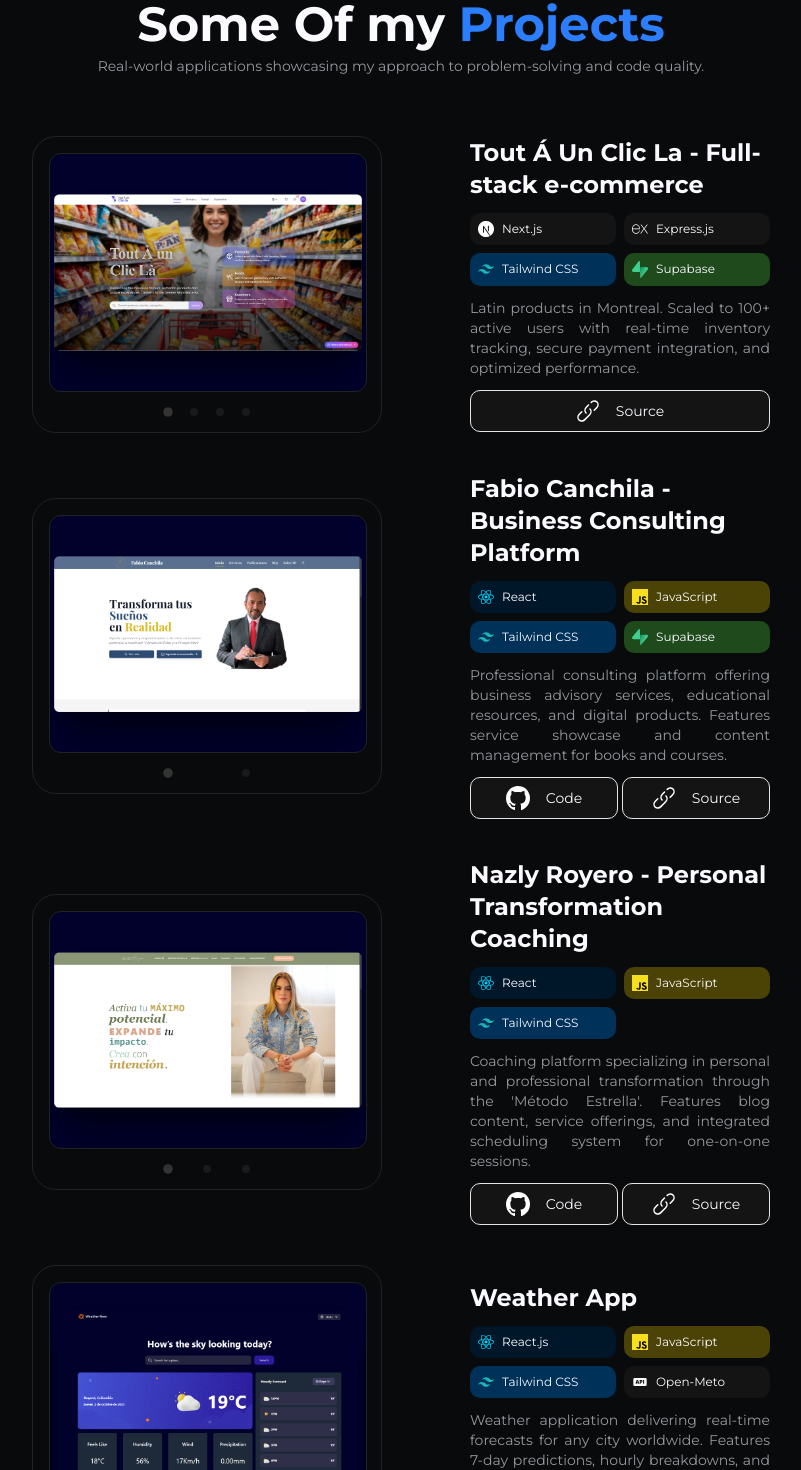
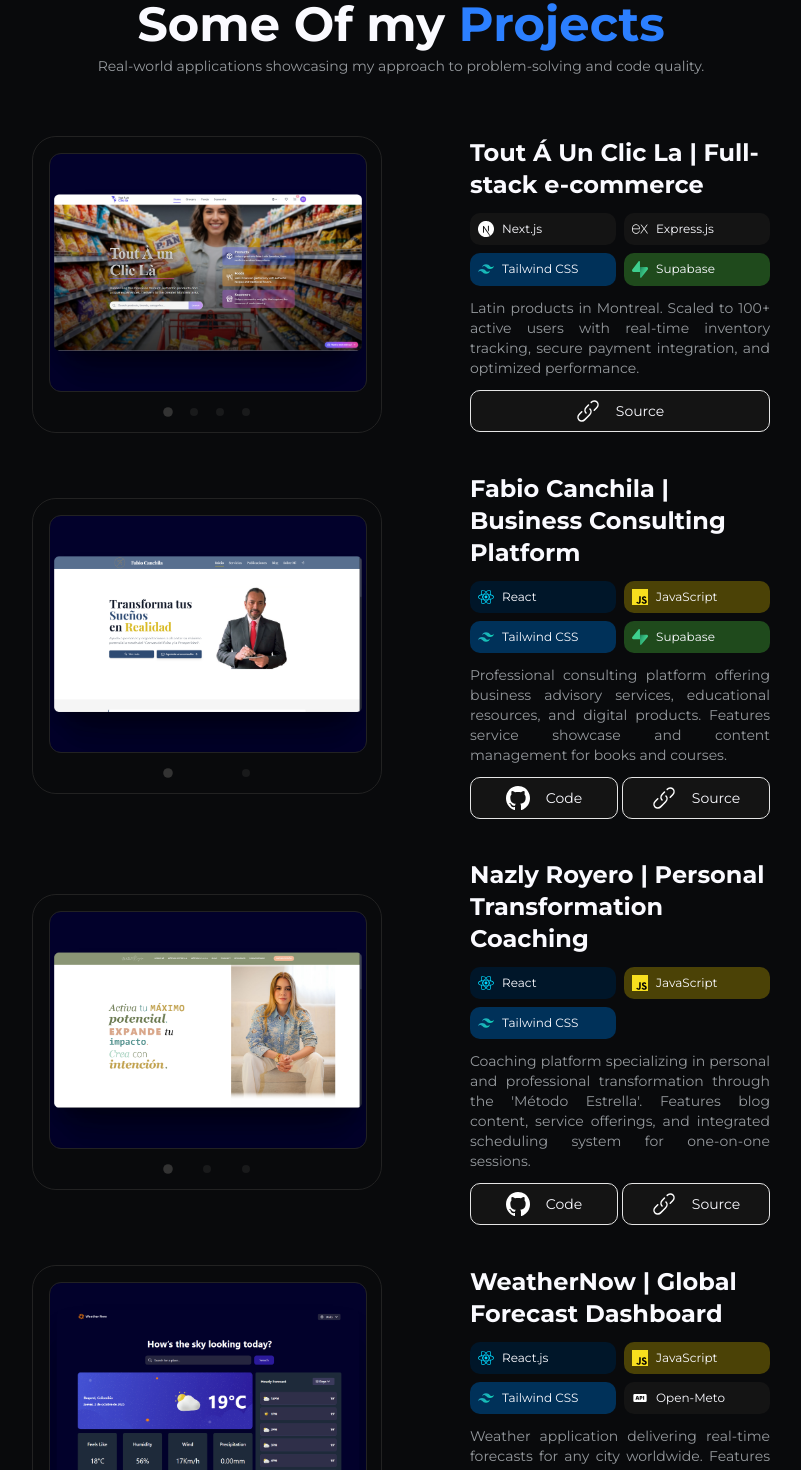
Before and after one commit to ZenenContreras/portfolio, a React (Vite) app: page / in a window 1280 px wide. Shown: the part 1420-2890 px from the top of the page, without its empty margins (239-1040 px from the left). Built offline with nearby package versions, Linux system fonts and the light colour scheme.

Commit message:
feat: change name weather

```diff
--- a/src/components/Projects.jsx
+++ b/src/components/Projects.jsx
@@ -4,7 +4,7 @@
 
     const projects = [
         {
-            "name": "Tout Á Un Clic La - Full-stack e-commerce",
+            "name": "Tout Á Un Clic La | Full-stack e-commerce",
             "Description": "Latin products in Montreal. Scaled to 100+ active users with real-time inventory tracking, secure payment integration, and optimized performance." , "Tech" : [
                 {"name":"Next.js", "icon": "/SkillsLogo/nextjs.svg", "color": "#141414"},
                 {"name":"Express.js", "icon" : "/SkillsLogo/express.svg","color": "#141414"},
@@ -20,7 +20,7 @@
                 {"images":"/projectsMockUp/Toutaunclicla/Cart.jpeg"}
             ]},
         {
-            "name": "Fabio Canchila - Business Consulting Platform",
+            "name": "Fabio Canchila | Business Consulting Platform",
             "Description": "Professional consulting platform offering business advisory services, educational resources, and digital products. Features service showcase and content management for books and courses.",
             "Tech": [
                 {"name":"React", "icon": "/SkillsLogo/react.svg", "color": "#001629"},
@@ -36,7 +36,7 @@
             ]
         },
         {
-            "name": "Nazly Royero - Personal Transformation Coaching",
+            "name": "Nazly Royero | Personal Transformation Coaching",
             "Description": "Coaching platform specializing in personal and professional transformation through the 'Método Estrella'. Features blog content, service offerings, and integrated scheduling system for one-on-one sessions.",
             "Tech": [
                 {"name":"React", "icon": "/SkillsLogo/react.svg", "color": "#001629"},
@@ -52,7 +52,7 @@
             ]
         },
         {
-            "name": "Weather App",
+            "name": "WeatherNow | Global Forecast Dashboard ",
             "Description": "Weather application delivering real-time forecasts for any city worldwide. Features 7-day predictions, hourly breakdowns, and instant °C/°F conversion." ,
             "Tech" : [
                 {"name":"React.js", "icon": "/SkillsLogo/react.svg", "color": "#001629"},
```
